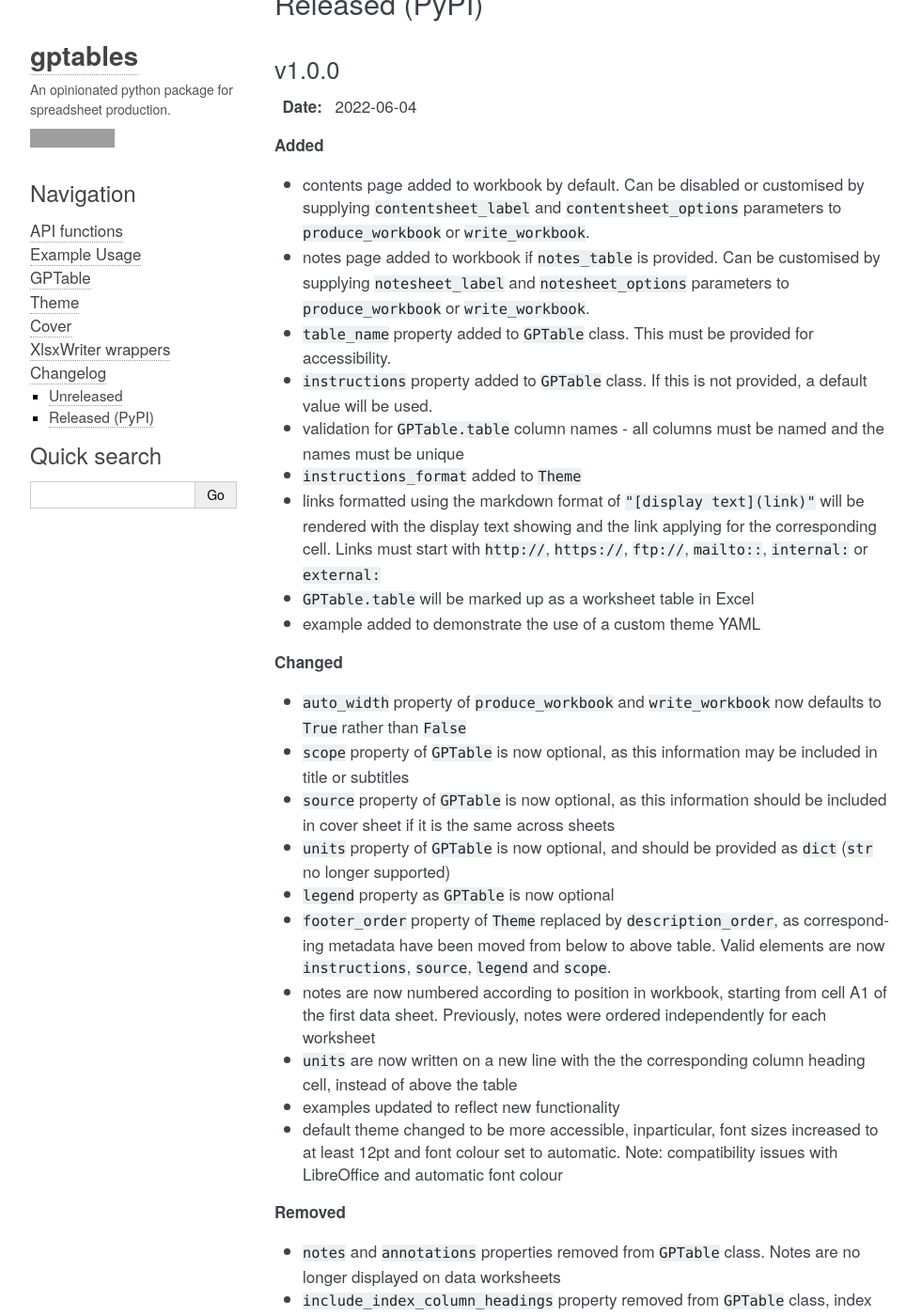
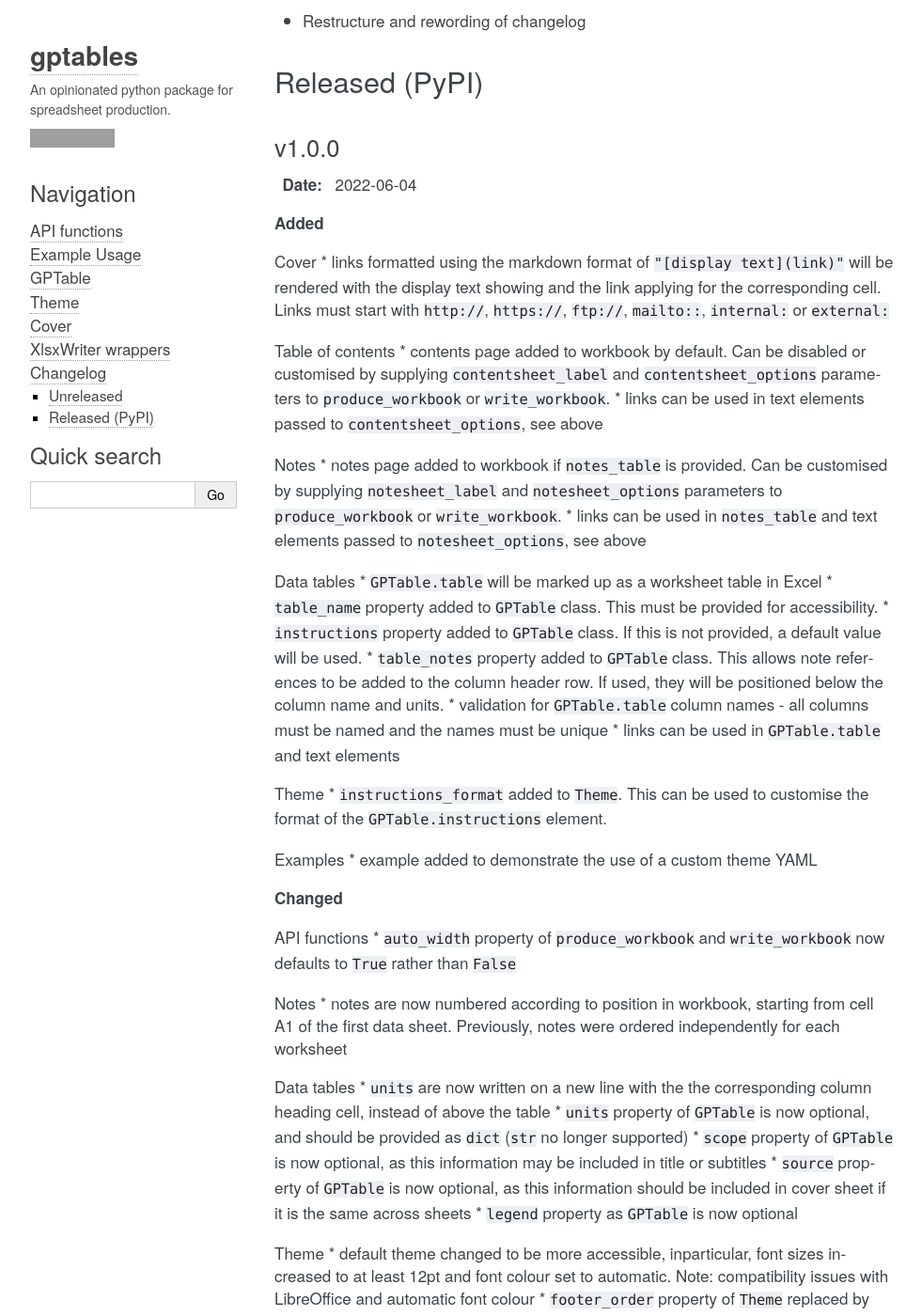
Before and after one commit to best-practice-and-impact/gptables, a Sphinx documentation site: the page built from docs/source/changelog.rst, in a window 1280 px wide and 1400 px high, scrolled down 384 px. Shown: the whole window at 94% size, without its empty margins (138-1119 px from the left). Built offline with Sphinx 7.4.7, drawn with Linux system fonts in a browser that asks for light colours; the version number could not be read and is left out; some of the changed text lies outside the part shown; grey boxes are pictures that could not be loaded.

Commit message:
Restructure and reword changelog for v1.0.0

```diff
--- a/docs/source/changelog.rst
+++ b/docs/source/changelog.rst
@@ -15,6 +15,10 @@
 Unreleased
 ===================
 
+**Changed**
+
+* Restructure and rewording of changelog
+
 
 Released (PyPI)
 ===============
@@ -25,36 +29,70 @@
 
 **Added**
 
+Cover
+* links formatted using the markdown format of ``"[display text](link)"`` will be rendered with the display text showing and the link applying for the corresponding cell. Links must start with ``http://``, ``https://``, ``ftp://``, ``mailto::``, ``internal:`` or ``external:``
+
+Table of contents
 * contents page added to workbook by default. Can be disabled or customised by supplying ``contentsheet_label`` and ``contentsheet_options`` parameters to ``produce_workbook`` or ``write_workbook``.
+* links can be used in text elements passed to ``contentsheet_options``, see above
+
+Notes
 * notes page added to workbook if ``notes_table`` is provided. Can be customised by supplying ``notesheet_label`` and ``notesheet_options`` parameters to ``produce_workbook`` or ``write_workbook``.
+* links can be used in ``notes_table`` and text elements passed to ``notesheet_options``, see above
+
+Data tables
+* ``GPTable.table`` will be marked up as a worksheet table in Excel
 * ``table_name`` property added to ``GPTable`` class. This must be provided for accessibility.
 * ``instructions`` property added to ``GPTable`` class. If this is not provided, a default value will be used.
+* ``table_notes`` property added to ``GPTable`` class. This allows note references to be added to the column header row. If used, they will be positioned below the column name and units.
 * validation for ``GPTable.table`` column names - all columns must be named and the names must be unique
-* ``instructions_format`` added to ``Theme``
-* links formatted using the markdown format of ``"[display text](link)"`` will be rendered with the display text showing and the link applying for the corresponding cell. Links must start with ``http://``, ``https://``, ``ftp://``, ``mailto::``, ``internal:`` or ``external:``
-* ``GPTable.table`` will be marked up as a worksheet table in Excel
+* links can be used in ``GPTable.table`` and text elements
+
+Theme
+* ``instructions_format`` added to ``Theme``. This can be used to customise the format of the ``GPTable.instructions`` element.
+
+Examples
 * example added to demonstrate the use of a custom theme YAML
+
 
 **Changed**
 
+API functions
 * ``auto_width`` property of ``produce_workbook`` and ``write_workbook`` now defaults to ``True`` rather than ``False``
+
+Notes
+* notes are now numbered according to position in workbook, starting from cell A1 of the first data sheet. Previously, notes were ordered independently for each worksheet
+
+Data tables
+* ``units`` are now written on a new line with the the corresponding column heading cell, instead of above the table
+* ``units`` property of ``GPTable`` is now optional, and should be provided as ``dict`` (``str`` no longer supported)
 * ``scope`` property of ``GPTable`` is now optional, as this information may be included in title or subtitles
 * ``source`` property of ``GPTable`` is now optional, as this information should be included in cover sheet if it is the same across sheets
-* ``units`` property of ``GPTable`` is now optional, and should be provided as ``dict`` (``str`` no longer supported)
 * ``legend`` property as ``GPTable`` is now optional
+
+Theme
+* default theme changed to be more accessible, inparticular, font sizes increased to at least 12pt and font colour set to automatic. Note: compatibility issues with LibreOffice and automatic font colour
 * ``footer_order`` property of ``Theme`` replaced by ``description_order``, as corresponding metadata have been moved from below to above table. Valid elements are now ``instructions``, ``source``, ``legend`` and ``scope``.
-* notes are now numbered according to position in workbook, starting from cell A1 of the first data sheet. Previously, notes were ordered independently for each worksheet
-* ``units`` are now written on a new line with the the corresponding column heading cell, instead of above the table
+
+Examples
 * examples updated to reflect new functionality
-* default theme changed to be more accessible, inparticular, font sizes increased to at least 12pt and font colour set to automatic. Note: compatibility issues with LibreOffice and automatic font colour
 
 **Removed**
 
-* ``notes`` and ``annotations`` properties removed from ``GPTable`` class. Notes are no longer displayed on data worksheets
-* ``include_index_column_headings`` property removed from ``GPTable`` class, index column headers now always written, for accessibility
+API functions
 * ``quick_and_dirty`` function removed, as it is inaccessible and does not demonstrate good practice
 * ``disable_footer_parentheses`` removed, as footer is inaccessible and parenetheses not good practice
+
+Cover
 * ``additional_elements`` property removed from ``Cover`` class. This is because table of contents is now generated on contentsheet not cover.
+
+Notes
+* ``notes`` and ``annotations`` properties removed from ``GPTable`` class. Notes are no longer displayed on data worksheets
+
+Data tables
+* ``include_index_column_headings`` property removed from ``GPTable`` class, index column headers now always written, for accessibility
+
+Theme
 * ``annotations_format`` and ``notes_format`` options removed from ``Theme``, as ``annotations`` and ``notes`` no longer written to data worksheets
 * ``missing_value`` option removed from ``Theme``. Unavailable or white-space table entries are now written as blank cells, and the user is invited to consider the GSS guidance on symbols and shorthand in spreadsheets
 
```
